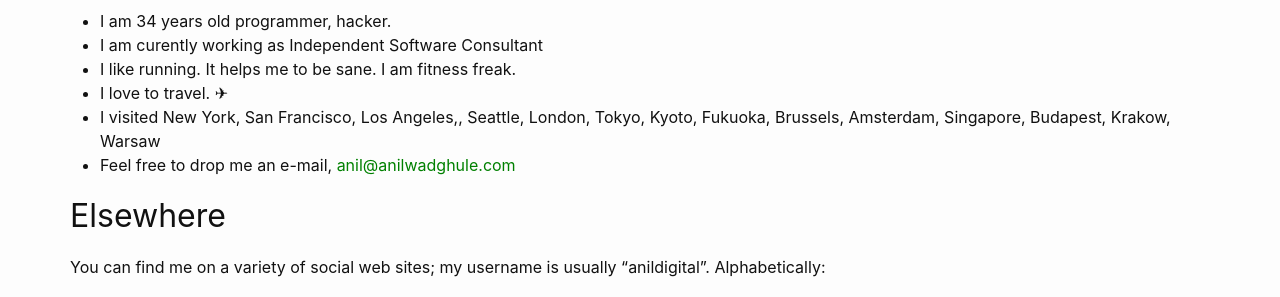
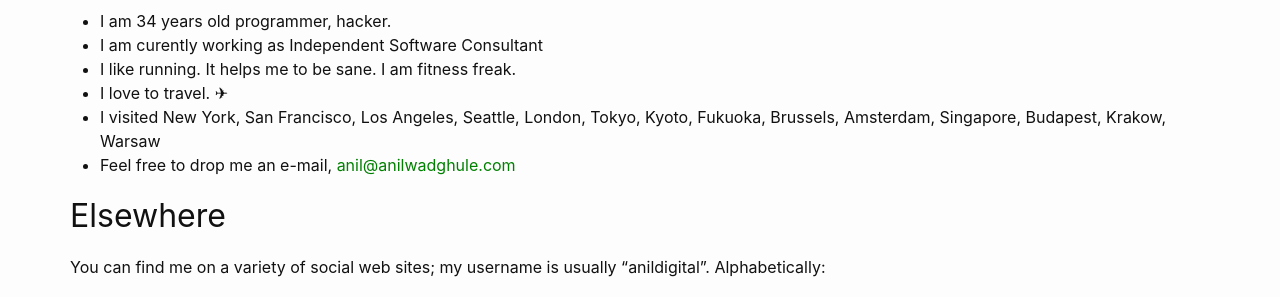
Before and after one commit to anildigital/anildigital.github.io, a Jekyll site: the page built from about.md, in a window 1280 px wide. Shown: the part 266-563 px from the top of the page. Built offline with Jekyll 4.4.1, drawn with Linux system fonts in a browser that asks for light colours; comment, search, counter and statistics services are not loaded.

Commit message:
Fix typo

```diff
--- a/about.md
+++ b/about.md
@@ -11,7 +11,7 @@ About Me
 * I am curently working as Independent Software Consultant
 * I like running. It helps me to be sane. I am fitness freak.
 * I love to travel. ✈
-* I visited New York, San Francisco, Los Angeles,, Seattle, London, Tokyo, Kyoto, Fukuoka, Brussels, Amsterdam, Singapore, Budapest, Krakow, Warsaw
+* I visited New York, San Francisco, Los Angeles, Seattle, London, Tokyo, Kyoto, Fukuoka, Brussels, Amsterdam, Singapore, Budapest, Krakow, Warsaw
 * Feel free to drop me an e-mail, <a href="mailto:anil@anilwadghule.com">anil@anilwadghule.com</a>
 
 
```
